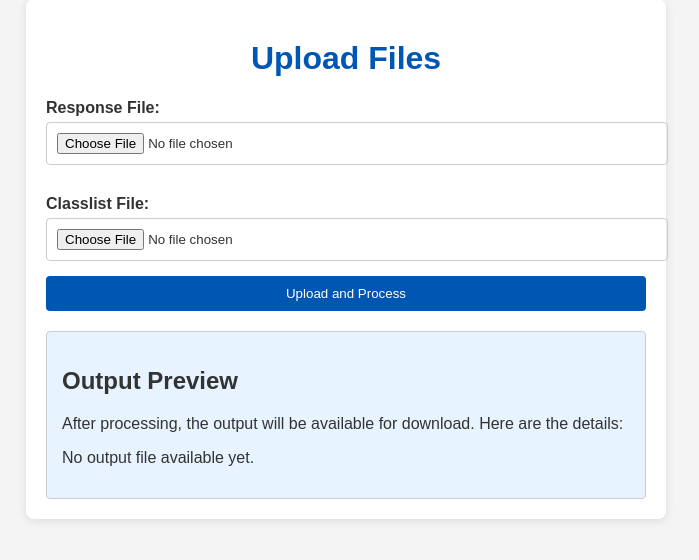
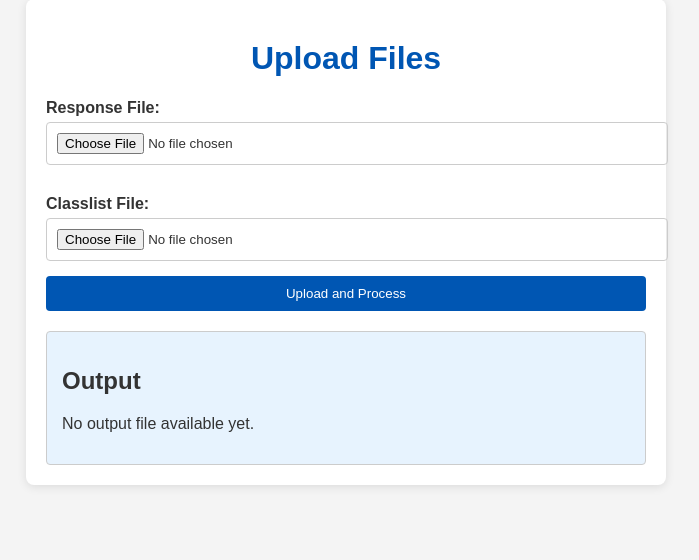
Before and after one commit to MaxChungsh/careerexpo2025, a Flask app: page / in a window 1280 px wide. Shown: the part 21-581 px from the top of the page, without its empty margins (294-993 px from the left). Run offline with Flask 3, Linux system fonts and the light colour scheme.

Commit message:
update template

```diff
--- a/server.py
+++ b/server.py
@@ -1,4 +1,4 @@
-from flask import Flask, render_template, request, send_file, redirect, url_for
+from flask import Flask, render_template, request, send_file
 import os
 from processor import StudentAssignmentProcessor
 
@@ -13,8 +13,8 @@ app.config['OUTPUT_FOLDER'] = OUTPUT_FOLDER
 
 @app.route('/', methods=['GET', 'POST'])
 def index():
+    output_filename = None  # Initialize output_filename
     if request.method == 'POST':
-        # Check if files are uploaded
         response_file = request.files.get('response_file')
         classlist_file = request.files.get('classlist_file')
 
@@ -37,9 +37,7 @@ def index():
         processor = StudentAssignmentProcessor(response_path, classlist_path)
         processor.process(output_file=output_file)
 
-        return redirect(url_for('download', filename=output_filename))
-
-    return render_template('index.html')
+    return render_template('index.html', output_filename=output_filename)
 
 @app.route('/download', methods=['GET'])
 def download():
--- a/templates/index.html
+++ b/templates/index.html
@@ -68,25 +68,16 @@
             <button type="submit">Upload and Process</button>
         </form>
 
-        <!-- Output Preview Section -->
+        <!-- Output Section -->
         <div class="output-preview">
-            <h2>Output Preview</h2>
-            <p>After processing, the output will be available for download. Here are the details:</p>
-            <div id="output-details">
-                <!-- This section will be populated dynamically with the output file details -->
+            <h2>Output</h2>
+            {% if output_filename %}
+                <p>Your output file: <strong>{{ output_filename }}</strong></p>
+                <p><a href="{{ url_for('download', filename=output_filename) }}" target="_blank">Download Here</a></p>
+            {% else %}
                 <p>No output file available yet.</p>
-            </div>
+            {% endif %}
         </div>
     </div>
-
-    <script>
-        // Example function to display output file details
-        // Replace this with actual logic to fetch and display the preview
-        function displayOutputDetails(filename) {
-            const outputDetails = document.getElementById('output-details');
-            outputDetails.innerHTML = `<p>Your output file: <strong>${filename}</strong></p>
-                                       <p><a href="/download?filename=${filename}" target="_blank">Download Here</a></p>`;
-        }
-    </script>
 </body>
 </html>
```
Also changed, not shown: 2 other files.
